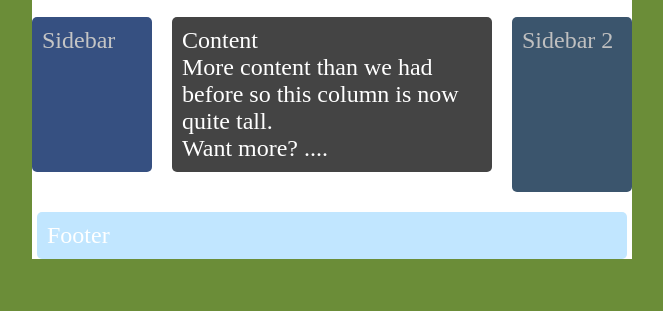
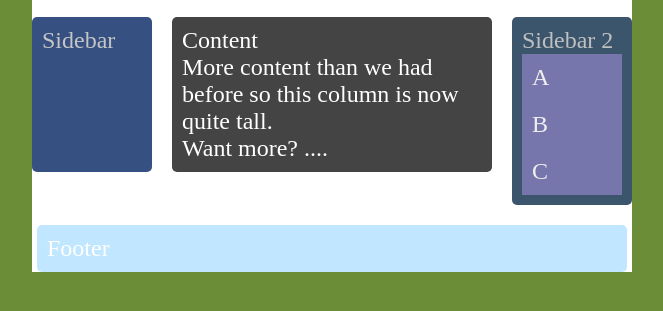
Before and after one commit to KathleenFrancis/Exercice3, a plain HTML site: page index.htm in a window 1280 px wide. Shown: the part 117-428 px from the top of the page, without its empty margins (8-671 px from the left). Drawn offline with Linux system fonts and the light colour scheme.

Commit message:
ajout de 3 cases dans le sidebar2

```diff
--- a/css/style.css
+++ b/css/style.css
@@ -92,9 +92,17 @@ body {
   .sidebar2 {
     background-color: rgb(59, 85, 109);
     color: rgb(192, 192, 192);
+    display: grid;
+    grid-area: repeat (3, 1fr);
   }
 
   .sidebar {
       background-color: rgb(54, 80, 129);
       color: rgb(197, 197, 197);
   }
+
+  .a, .b, .c {
+      background-color: rgb(118, 118, 172);
+      color: #eee;
+      padding: 10px;
+  }
--- a/index.htm
+++ b/index.htm
@@ -13,7 +13,11 @@
             <br/> ajout d'un sous-titre
         </div>
         <div class="box sidebar">Sidebar</div>
-        <div class="box sidebar2">Sidebar 2</div>
+        <div class="box sidebar2">Sidebar 2
+            <div class="a">A</div>
+            <div class="b">B</div>
+            <div class="c">C</div>
+        </div>
         <div class="box content">Content
           <br /> More content than we had before so this column is now quite tall.
           <br /> Want more? ....
```
